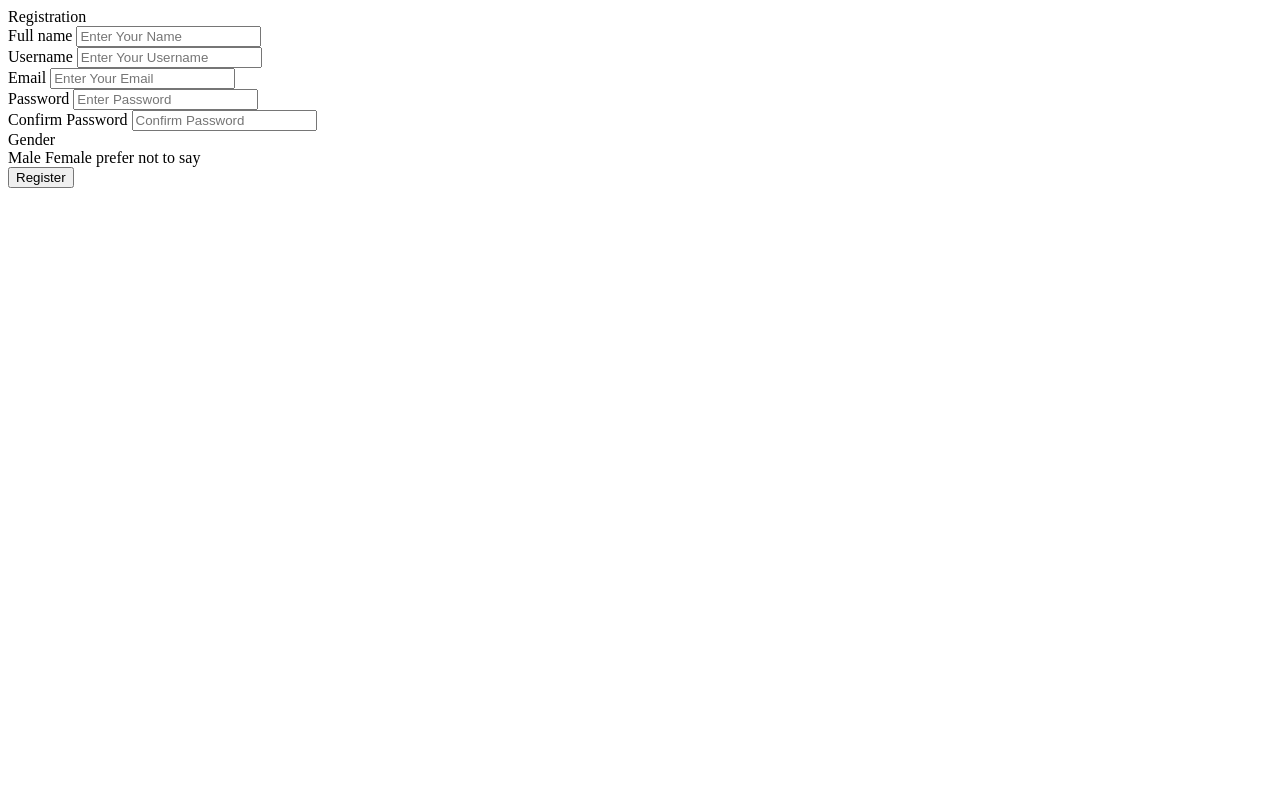
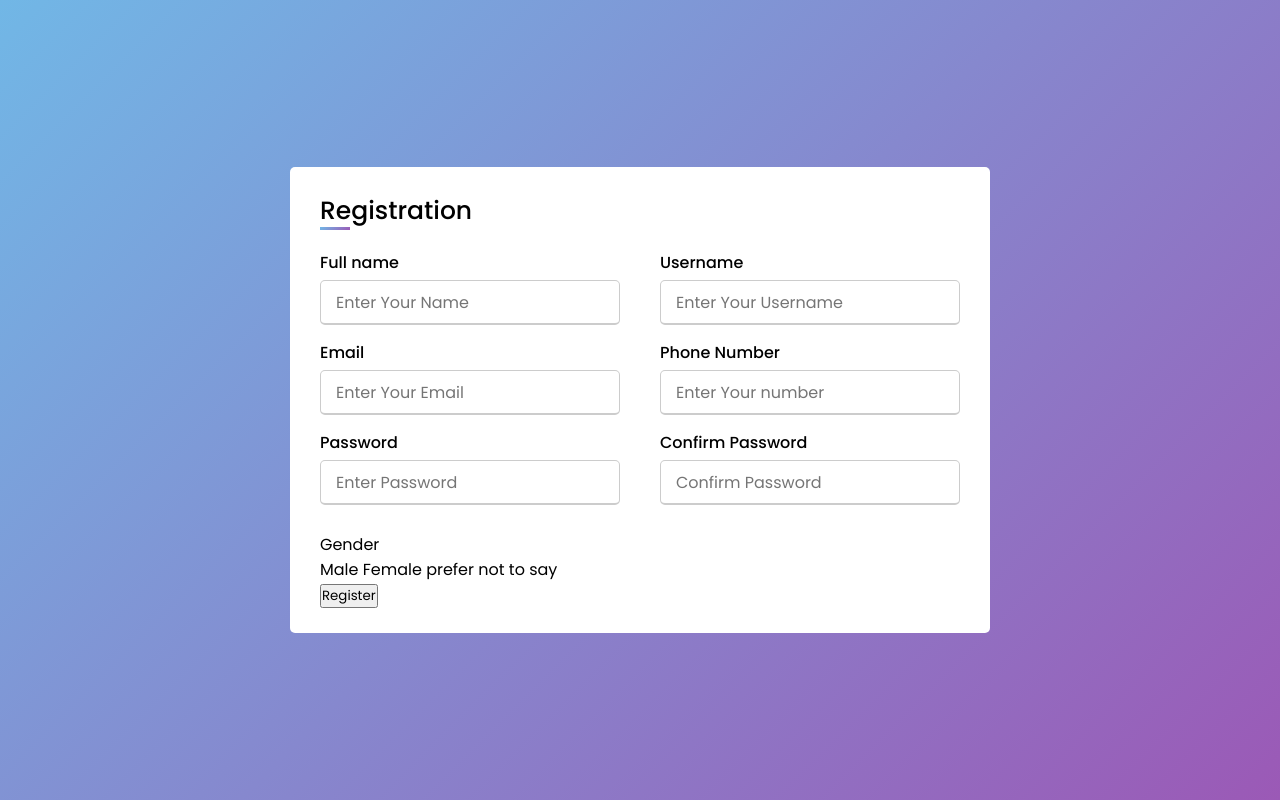
Before and after one commit to keza681/Responsive-Registration-Form-HTML-CSS, a plain HTML site: page index.html in a window 1280 px wide. Drawn offline with Linux system fonts and the light colour scheme.

Commit message:
Add styling to the registration form

```diff
--- a/index.html
+++ b/index.html
@@ -23,6 +23,10 @@
                 <div class="input-box">
                     <span class="details">Email</span>
                     <input type="text" placeholder="Enter Your Email" required>
+                </div>
+                <div class="input-box">
+                    <span class="details">Phone Number</span>
+                    <input type="text" placeholder="Enter Your number" required>
                 </div>
                 <div class="input-box">
                     <span class="details">Password</span>
--- a/style.css
+++ b/style.css
@@ -0,0 +1,65 @@
+@import url('https://fonts.googleapis.com/css2?family=Poppins:wght@200;300;400;500;600;700&display=swap');
+*{
+    margin: 0;
+    padding: 0;
+    box-sizing: border-box;
+    font-family: 'Poppins', sans-serif;
+}
+body{
+    display: flex;
+    height: 100vh;
+    justify-content: center;
+    align-items: center;
+    padding: 10px;
+    background: linear-gradient(135deg, #71b7e6, #9b59b6);
+}
+.container{
+    max-width: 700px;
+    width: 100%;
+    background: #fff;
+    padding: 25px 30px;
+    border-radius: 5px;
+}
+.container .title{
+    font-size: 25px;
+    font-weight: 500;
+    position: relative;
+}
+.container .title::before{
+    content: '';
+    position: absolute;
+    left: 0;
+    bottom: 0;
+    height: 3px;
+    width: 30px;
+    background: linear-gradient(135deg, #71b7e6, #9b59b6);
+}
+.container form .user-details{
+    display: flex;
+    flex-wrap: wrap;
+    justify-content: space-between;
+    margin: 20px 0 12px 0;
+}
+form .user-details .input-box{
+    margin-bottom: 15px;
+    width: calc(100% / 2 - 20px);
+}
+.user-details .input-box .details{
+    display: block;
+    font-weight: 500;
+    margin-bottom: 5px;
+}
+.user-details .input-box input{
+    height: 45px;
+    width: 100%;
+    outline: none;
+    border-radius: 5px;
+    border: 1px solid #ccc;
+    padding-left: 15px;
+    font-size: 16px;
+    border-bottom-width: 2px;
+}
+.user-details .input-box input:focus,
+.user-details .input-box input:valid{
+    border-color: #9b59b6;
+}
```
